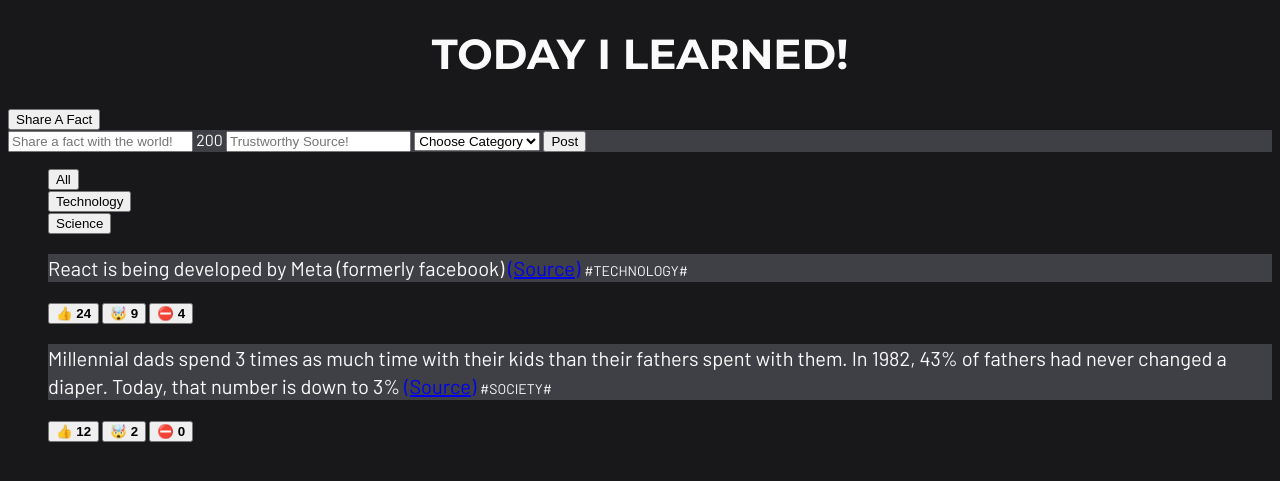
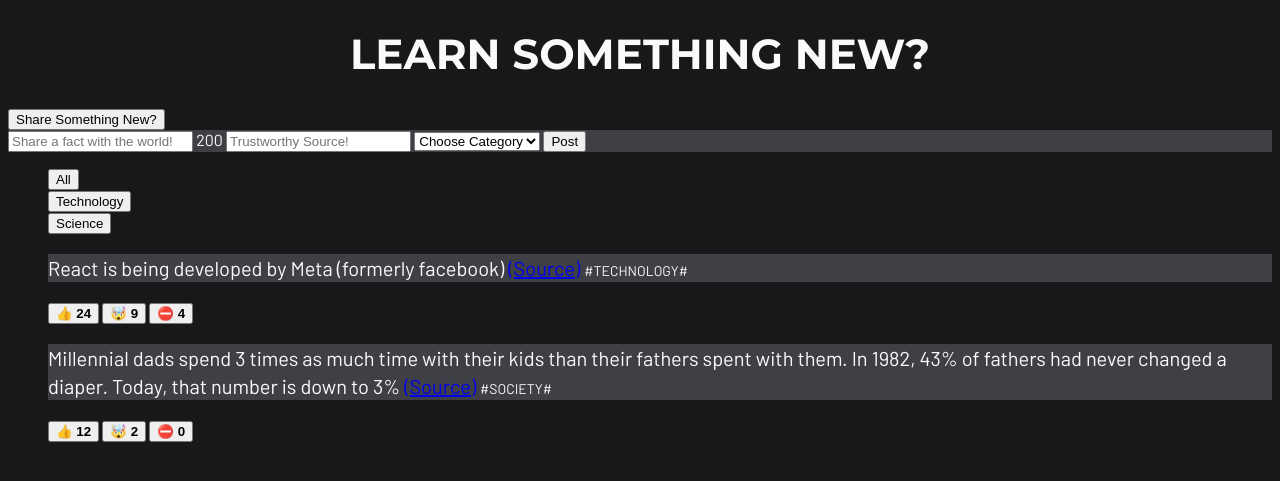
Before and after one commit to mdsaqib7/fact-app, a plain HTML site: page index.html in a window 1280 px wide. Shown: the part 79-560 px from the top of the page. Drawn offline with Linux system fonts and the light colour scheme.

Commit message:
End of Day 1

```diff
--- a/index.html
+++ b/index.html
@@ -10,13 +10,13 @@
       rel="stylesheet"
     />
     <link rel="stylesheet" href="style.css" />
-    <title>Today I Learned!</title>
+    <title>Learn Something New?</title>
   </head>
   <body>
     <header>
       <img src="logo.png" height="68" width="68" alt="Today I Learned Logo" />
-      <h1>Today I Learned!</h1>
-      <button>Share A Fact</button>
+      <h1>Learn Something New?</h1>
+      <button>Share Something New?</button>
     </header>
     <form class="fact-form">
       <input type="text" placeholder="Share a fact with the world!" />
```
